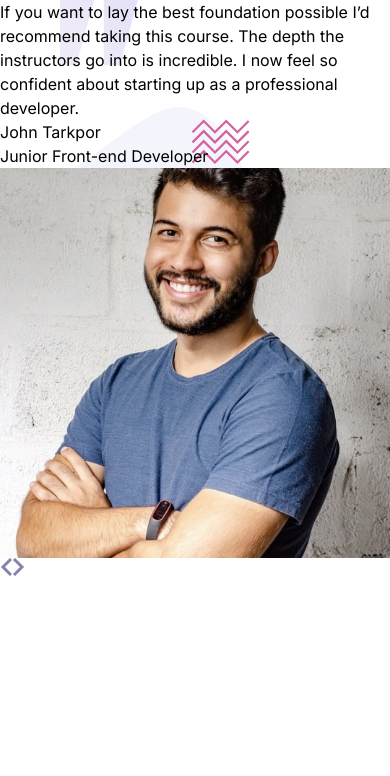
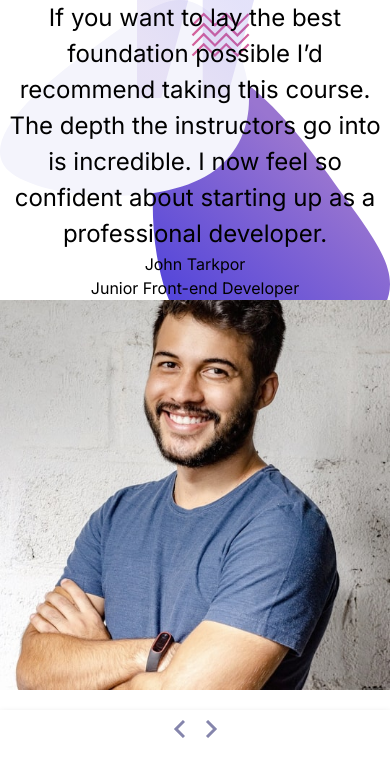
Before and after one commit to SajeedAninda/Bootcamp-Testimonial-Slider, a React (Vite) app: page / in a window 390 px wide. Shown: the top 776 px of the page. Built offline with nearby package versions, Linux system fonts and the light colour scheme.

Commit message:
Made responsive for mobile devices

```diff
--- a/src/Components/Slider.jsx
+++ b/src/Components/Slider.jsx
@@ -50,15 +50,15 @@ const Slider = () => {
     };
 
     return (
-        <div className='h-screen w-full flex justify-center items-center'>
+        <div className='h-fit lg:h-screen w-full flex justify-center items-center'>
             <div className='h-[90%] w-[80%] mx-auto sliderDiv flex items-center justify-between'>
-                <div className='flex items-center justify-between relative'>
-                    <div className={`quoteDiv w-[61%] z-10 py-12 transition-all duration-500 ${slide ? 'slide-in' : 'slide-out'}`}>
+                <div className='flex py-12 lg:py-0 flex-col-reverse lg:flex-row items-center justify-between relative'>
+                    <div className={`quoteDiv w-[90%] lg:w-[61%] z-10 py-12 transition-all duration-500 ${slide ? 'slide-in' : 'slide-out'}`}>
                         <h1 className='text-[32px] font-light text-[#202046]'>
                             {testimonials[current].testimonial}
                         </h1>
 
-                        <div className='mt-5 flex gap-4'>
+                        <div className='mt-5 flex flex-col lg:flex-row gap-4'>
                             <p className='text-[#202046] text-[18px] font-bold'>
                                 {testimonials[current].name}
                             </p>
@@ -67,9 +67,9 @@ const Slider = () => {
                             </p>
                         </div>
                     </div>
-                    <div className={`imgDiv w-[50%] flex justify-center absolute right-0 top-0 transition-all duration-500 ${slide ? 'slide-in' : 'slide-out'}`}>
-                        <img className='w-[450px] shadow-2xl rounded-md' src={testimonials[current].image} alt="" />
-                        <div className='rounded-[22px] flex items-center justify-between gap-0 absolute -bottom-5 left-20 custom-shadow'>
+                    <div className={`imgDiv w-[90%] lg:w-[50%] flex justify-center lg:absolute right-0 top-0 transition-all duration-500 ${slide ? 'slide-in' : 'slide-out'}`}>
+                        <img className='w-[250px] md:w-[450px] lg:w-[450px] shadow-2xl rounded-md' src={testimonials[current].image} alt="" />
+                        <div className='rounded-[22px] flex items-center justify-between gap-0 absolute -bottom-5 left-[120px] lg:left-20 custom-shadow'>
                             <button onClick={prevSlide} className='flex justify-start rounded-l-[22px] bg-white py-3 px-5 shadow-2xl hover:bg-gray-300 transition-colors duration-200'>
                                 <img src={prevIcon} alt="Previous" />
                             </button>
--- a/src/Components/slider.css
+++ b/src/Components/slider.css
@@ -1,8 +1,13 @@
+/* slider.css */
+
+/* General styles */
 .sliderDiv {
   background-image: url('../assets/pattern-bg.svg');
   background-size: contain;
   background-repeat: no-repeat;
   background-position: center right;
+  position: relative;
+  overflow: hidden;
 }
 
 .quoteDiv {
@@ -12,11 +17,7 @@
   background-position: 60px top;
 }
 
-.sliderDiv {
-    position: relative;
-    overflow: hidden;
-  }
-
+/* Transition effects */
 .quoteDiv, .imgDiv {
   transition: transform 0.5s ease-in-out, opacity 0.5s ease-in-out;
 }
@@ -34,3 +35,43 @@
 .custom-shadow {
   box-shadow: 0 4px 8px rgba(0, 0, 0, 0.2);
 }
+
+/* Mobile styles */
+@media (max-width: 768px) {
+  .sliderDiv {
+      background-position: center top;
+  }
+
+  .quoteDiv {
+      background-position: center top;
+      background-size: 30%;
+  }
+
+  .imgDiv {
+      width: 100%;
+      justify-content: center;
+      position: static;
+  }
+
+  .quoteDiv, .imgDiv {
+      width: 100%;
+      text-align: center;
+  }
+
+  .quoteDiv h1 {
+      font-size: 24px;
+  }
+
+  .quoteDiv p {
+      font-size: 16px;
+  }
+
+  .custom-shadow {
+      position: static;
+      margin: 20px auto 0;
+  }
+
+  .custom-shadow button {
+      padding: 10px;
+  }
+}
```
Lines whose indentation alone changed are shown as unchanged.
